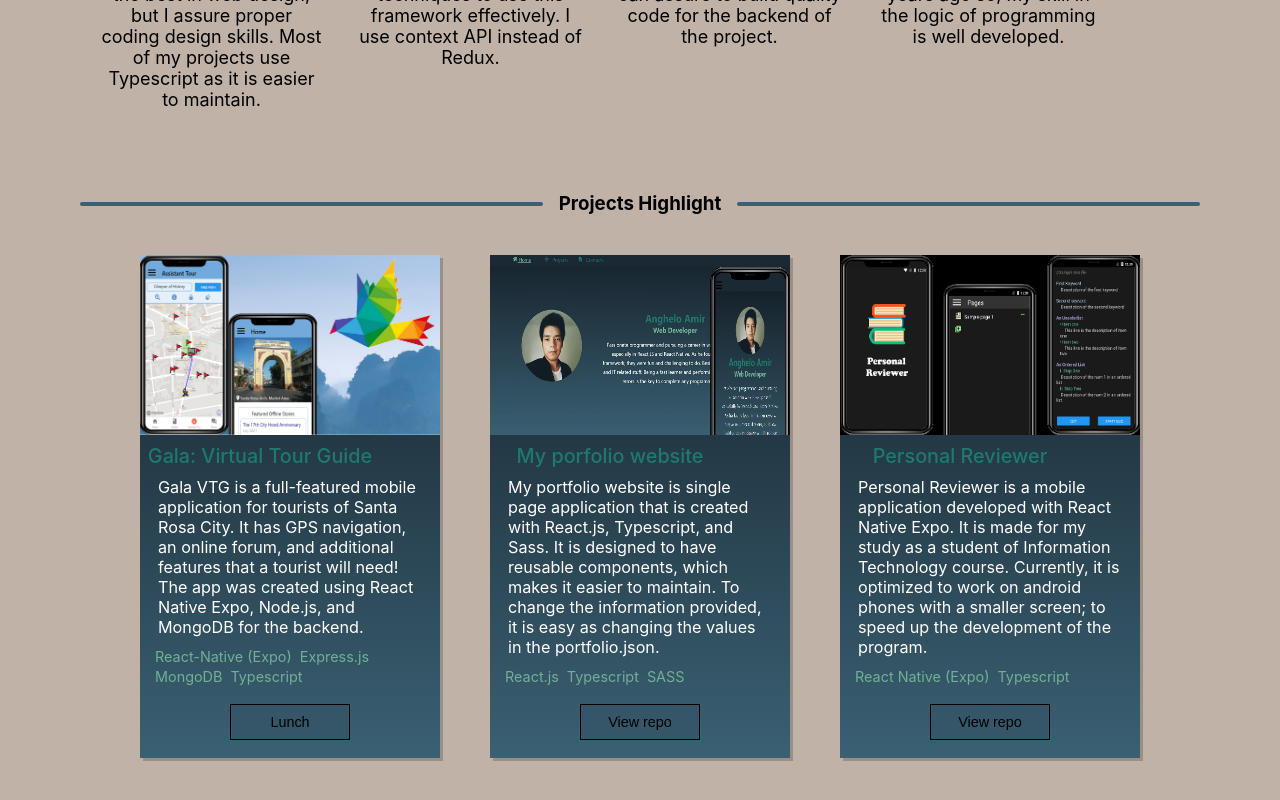
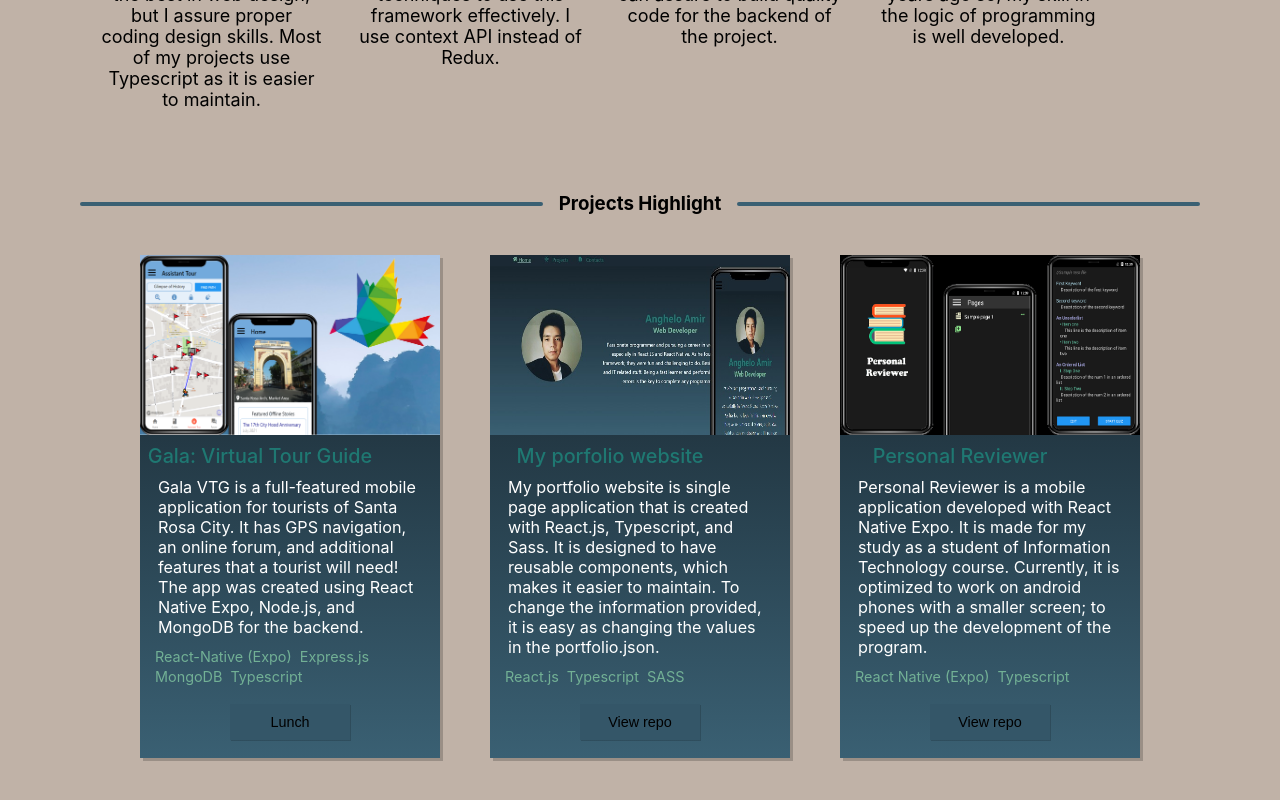
Before and after one commit to AngheloAmir/amir-portfolio-app, a React (Create React App) app: page / in a window 1280 px wide. Shown: the part 1002-1802 px from the top of the page. Built offline with nearby package versions, Linux system fonts and the light colour scheme.

Commit message:
minor ui adjustmenet

```diff
--- a/src/UIElements/BasicCard/BasicCard.scss
+++ b/src/UIElements/BasicCard/BasicCard.scss
@@ -60,7 +60,9 @@ $basic-card-btn-width-tab:      120px;
 
     button {
         background-color:   $basic-card-btn;
-        border:             1px solid black;
+        box-shadow: 1px 1px rgba(0, 0, 0, 0.171);
+        border: 0;
+        //border:             1px solid black;
         //border-radius:      12px;
         color:              $basic-card-btn-text;
         height:             $basic-card-btn-height;
```
Also changed, not shown: src/UIElements/HeaderProfile/HeaderProfile.tsx (+4 -3 lines).
